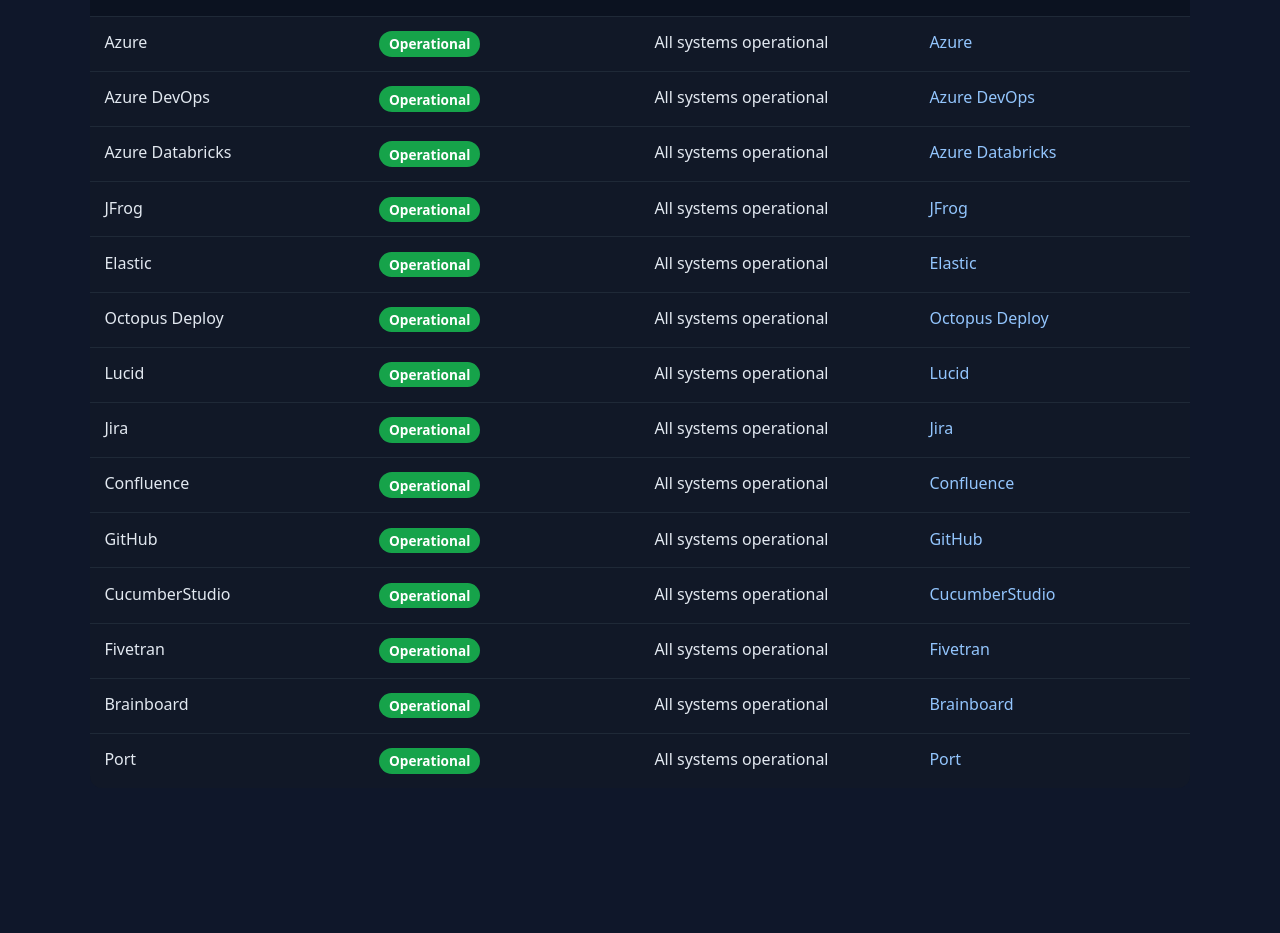
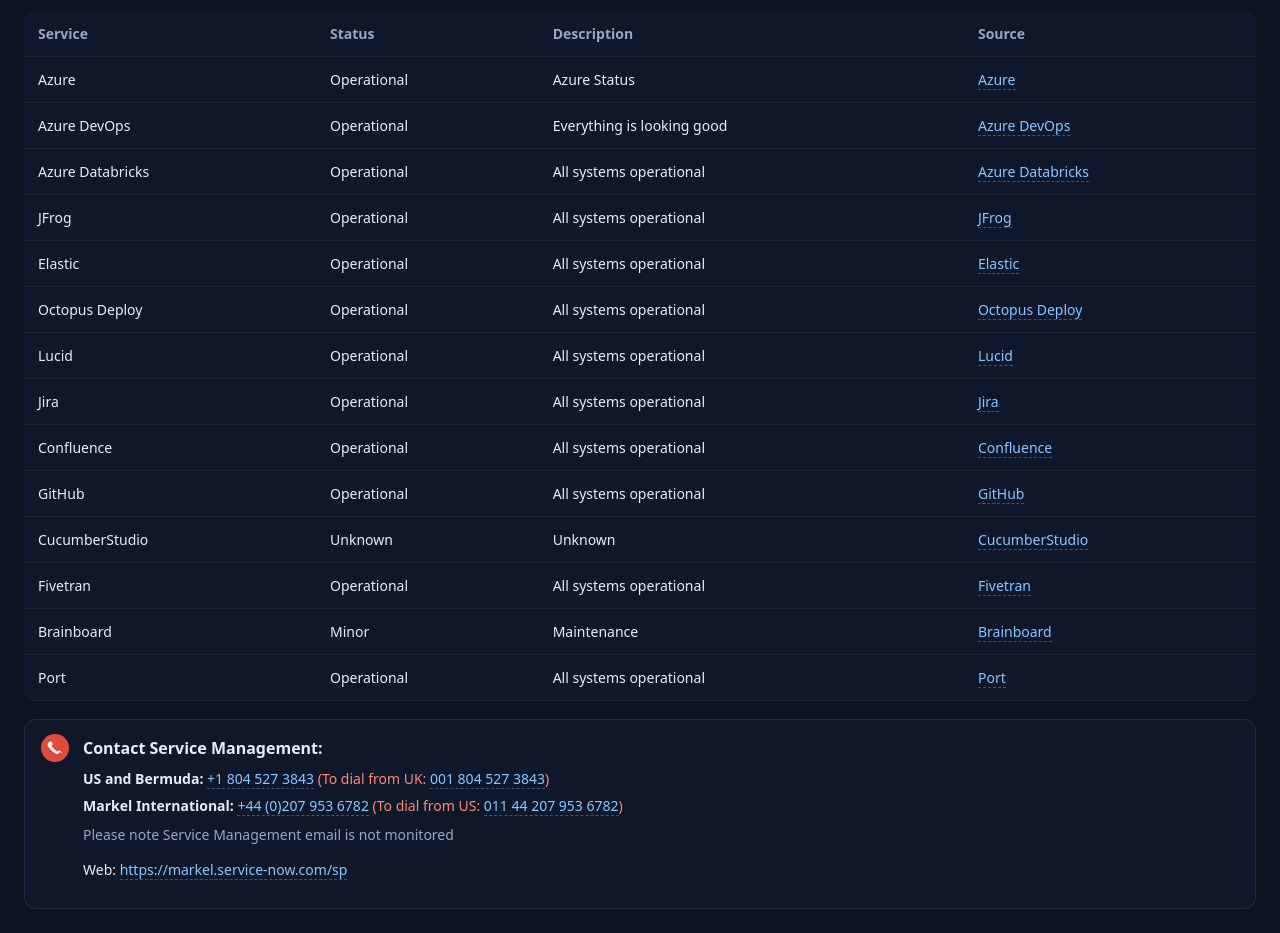
Before and after one commit to paweadi/status-dashboard_v5-addedcontent, a plain HTML site: page index.html in a window 1280 px wide. Shown: the part 144-1077 px from the top of the page. Before the commit the page ends 964 px from the top, so only its background shows below. Drawn offline with Linux system fonts and the light colour scheme.

Commit message:
Refactor index.html for improved layout and styling
Updated HTML structure and styles for the status dashboard, including changes to meta tags, table layout, and contact information.

```diff
--- a/index.html
+++ b/index.html
@@ -1,35 +1,52 @@
 
-<!DOCTYPE html>
+<!doctype html>
 <html lang="en">
 <head>
-<meta charset="utf-8" />
-<meta name="viewport" content="width=device-width, initial-scale=1" />
+  <meta charset="utf-8">
   <title>Status Dashboard – Markel Services</title>
+  <meta name="viewport" content="width=device-width,initial-scale=1">
   <style>
-  body { background:#0f172a; color:#e2e8f0; font-family: system-ui, sans-serif; margin:0; }
-  .container { max-width: 1100px; margin: 2rem auto; padding: 0 1rem; }
-  h1 { font-size: 1.6rem; margin: 0 0 .25rem 0; }
-  .meta { color:#94a3b8; margin-bottom: 1rem; }
-  table { width:100%; border-collapse: collapse; background:#111827; border-radius:12px; overflow:hidden; table-layout: fixed; }
-  th, td { padding: .9rem; border-bottom: 1px solid #1f2937; vertical-align: top; word-wrap: break-word; overflow-wrap: break-word; }
-  th { text-align:left; color:#93c5fd; background:#0b1220; position: sticky; top:0; }
-  tr:last-child td { border-bottom:none; }
-  .badge { display:inline-block; padding:.2rem .6rem; border-radius:999px; font-size:.85rem; font-weight:600; }
-  .Operational { background:#16a34a; color:#ffffff; } /* Green for operational */
-  .Minor { background:#b45309; color:#fff7ed; }
-  .Major, .Critical { background:#b91c1c; color:#fee2e2; }
-  .Unknown { background:#475569; color:#e2e8f0; }
-  a { color:#93c5fd; text-decoration:none; word-break: break-all; }
-  a:hover { text-decoration:underline; }
-  .error { color:#fca5a5; font-size:.9rem; }
+    /* Minimal styling so the contact section looks good on a dark theme.
+       If you already have a site CSS, you can remove this style block
+       and copy the .contact-* rules into your stylesheet. */
+
+    body { background:#0b1220; color:#e6eefc; font:14px/1.5 system-ui, Segoe UI, Roboto, Arial, sans-serif; margin:24px; }
+    h1, h2 { margin: 0 0 10px; }
+    .meta { color:#9aa6bd; margin: 6px 0 16px; }
+    table { width:100%; border-collapse: collapse; background:#0f172a; border-radius: 12px; overflow: hidden; }
+    th, td { padding:12px 14px; border-bottom:1px solid rgba(255,255,255,.06); text-align:left; }
+    thead th { color:#9aa6bd; }
+    a { color:#89c7ff; text-decoration: none; border-bottom: 1px dashed rgba(137,199,255,.35); }
+    a:hover { text-decoration: underline; }
+
+    /* Contact Service Management card */
+    .contact-card{
+      display:flex; gap:14px; align-items:flex-start;
+      background:#0f172a; color:#e6eefc;
+      border:1px solid rgba(255,255,255,.08);
+      border-radius:12px; padding:14px 16px; margin-top:18px;
+    }
+    .contact-icon{ flex:0 0 auto; line-height:0; }
+    .contact-body h2{ font-size:16px; margin:2px 0 8px; }
+    .contact-list{ list-style:none; padding:0; margin:0 0 8px; }
+    .contact-list li{ margin:6px 0; }
+    .contact-list strong{ color:#e6eefc; }
+    .contact-card .dial-note{ color:#ff8a75; }
+    .contact-card .muted{ color:#9aa6bd; margin-top:8px; }
+    .sn-link{ color:#89c7ff; }
+    @media (max-width: 560px){
+      .contact-card{ flex-direction: column; }
+    }
   </style>
 </head>
 <body>
-  <div class="container">
-    <h1>Markel Services</h1>
-    <div class="meta">Auto-refresh: <span id="refresh-interval">60s</span> • Last updated: <span id="last-updated">—</span></div>
 
-    <table aria-label="Service status">
+  <h1>Status Dashboard – Markel Services</h1>
+  <h2>Markel Services</h2>
+
+  <p class="meta">Auto-refresh: 60s • Last updated: —</p>
+
+  <table>
     <thead>
       <tr>
         <th>Service</th>
@@ -39,83 +56,134 @@
       </tr>
     </thead>
     <tbody>
-        <tr id="Azure"><td>Azure</td><td class="status"><span class="badge Operational">Operational</span></td><td class="description">Azure Status</td><td><a href="https://azure.status.microsoft/en-us/status" target="_blank">Azure</a></td></tr>
-        <tr id="Azure_DevOps"><td>Azure DevOps</td><td class="status"><span class="badge Operational">Operational</span></td><td class="description">Everything is looking good</td><td><a href="https://status.dev.azure.com/" target="_blank">Azure DevOps</a></td></tr>
-        <tr id="Azure_Databricks"><td>Azure Databricks</td><td class="status"><span class="badge Operational">Operational</span></td><td class="description">All systems operational</td><td><a href="https://status.azuredatabricks.net/" target="_blank">Azure Databricks</a></td></tr>
-        <tr id="JFrog"><td>JFrog</td><td class="status"><span class="badge Operational">Operational</span></td><td class="description">All systems operational</td><td><a href="https://status.jfrog.io/" target="_blank">JFrog</a></td></tr>
-        <tr id="Elastic"><td>Elastic</td><td class="status"><span class="badge Operational">Operational</span></td><td class="description">All systems operational</td><td><a href="https://status.elastic.co/" target="_blank">Elastic</a></td></tr>
-        <tr id="Octopus_Deploy"><td>Octopus Deploy</td><td class="status"><span class="badge Operational">Operational</span></td><td class="description">All systems operational</td><td><a href="https://status.octopus.com/" target="_blank">Octopus Deploy</a></td></tr>
-        <tr id="Lucid"><td>Lucid</td><td class="status"><span class="badge Operational">Operational</span></td><td class="description">All systems operational</td><td><a href="https://status.lucid.co/" target="_blank">Lucid</a></td></tr>
-        <tr id="Jira"><td>Jira</td><td class="status"><span class="badge Operational">Operational</span></td><td class="description">All systems operational</td><td><a href="https://jira-software.status.atlassian.com/" target="_blank">Jira</a></td></tr>
-        <tr id="Confluence"><td>Confluence</td><td class="status"><span class="badge Operational">Operational</span></td><td class="description">All systems operational</td><td><a href="https://confluence.status.atlassian.com/" target="_blank">Confluence</a></td></tr>
-        <tr id="GitHub"><td>GitHub</td><td class="status"><span class="badge Operational">Operational</span></td><td class="description">All systems operational</td><td><a href="https://www.githubstatus.com/" target="_blank">GitHub</a></td></tr>
-        <tr id="CucumberStudio"><td>CucumberStudio</td><td class="status"><span class="badge Unknown">Unknown</span></td><td class="description">Unknown</td><td><a href="https://status.cucumberstudio.com/" target="_blank">CucumberStudio</a></td></tr>
-        <tr id="Fivetran"><td>Fivetran</td><td class="status"><span class="badge Operational">Operational</span></td><td class="description">All systems operational</td><td><a href="https://status.fivetran.com/" target="_blank">Fivetran</a></td></tr>
-        <tr id="Brainboard"><td>Brainboard</td><td class="status"><span class="badge Minor">Minor</span></td><td class="description">Maintenance</td><td><a href="https://status.brainboard.co/" target="_blank">Brainboard</a></td></tr>
-        <tr id="Port"><td>Port</td><td class="status"><span class="badge Operational">Operational</span></td><td class="description">All systems operational</td><td><a href="https://status.port.io/" target="_blank">Port</a></td></tr>
+      <tr>
+        <td>Azure</td>
+        <td>Operational</td>
+        <td>Azure Status</td>
+        <td><a href="https://azure.status.microsoft/en-us/status" target="_blank" rel="noopener">Azure</a></td>
+      </tr>
+      <tr>
+        <td>Azure DevOps</td>
+        <td>Operational</td>
+        <td>Everything is looking good</td>
+        <td><a href="https://status.dev.azure.com/" target="_blank" rel="noopener">Azure DevOps</a></td>
+      </tr>
+      <tr>
+        <td>Azure Databricks</td>
+        <td>Operational</td>
+        <td>All systems operational</td>
+        <td><a href="https://status.azuredatabricks.net/" target="_blank" rel="noopener">Azure Databricks</a></td>
+      </tr>
+      <tr>
+        <td>JFrog</td>
+        <td>Operational</td>
+        <td>All systems operational</td>
+        <td><a href="https://status.jfrog.io/" target="_blank" rel="noopener">JFrog</a></td>
+      </tr>
+      <tr>
+        <td>Elastic</td>
+        <td>Operational</td>
+        <td>All systems operational</td>
+        <td><a href="https://status.elastic.co/" target="_blank" rel="noopener">Elastic</a></td>
+      </tr>
+      <tr>
+        <td>Octopus Deploy</td>
+        <td>Operational</td>
+        <td>All systems operational</td>
+        <td><a href="https://status.octopus.com/" target="_blank" rel="noopener">Octopus Deploy</a></td>
+      </tr>
+      <tr>
+        <td>Lucid</td>
+        <td>Operational</td>
+        <td>All systems operational</td>
+        <td><a href="https://status.lucid.co/" target="_blank" rel="noopener">Lucid</a></td>
+      </tr>
+      <tr>
+        <td>Jira</td>
+        <td>Operational</td>
+        <td>All systems operational</td>
+        <td><a href="https://jira-software.status.atlassian.com/" target="_blank" rel="noopener">Jira</a></td>
+      </tr>
+      <tr>
+        <td>Confluence</td>
+        <td>Operational</td>
+        <td>All systems operational</td>
+        <td><a href="https://confluence.status.atlassian.com/" target="_blank" rel="noopener">Confluence</a></td>
+      </tr>
+      <tr>
+        <td>GitHub</td>
+        <td>Operational</td>
+        <td>All systems operational</td>
+        <td><a href="https://www.githubstatus.com/" target="_blank" rel="noopener">GitHub</a></td>
+      </tr>
+      <tr>
+        <td>CucumberStudio</td>
+        <td>Unknown</td>
+        <td>Unknown</td>
+        <td><a href="https://status.cucumberstudio.com/" target="_blank" rel="noopener">CucumberStudio</a></td>
+      </tr>
+      <tr>
+        <td>Fivetran</td>
+        <td>Operational</td>
+        <td>All systems operational</td>
+        <td><a href="https://status.fivetran.com/" target="_blank" rel="noopener">Fivetran</a></td>
+      </tr>
+      <tr>
+        <td>Brainboard</td>
+        <td>Minor</td>
+        <td>Maintenance</td>
+        <td><a href="https://status.brainboard.co/" target="_blank" rel="noopener">Brainboard</a></td>
+      </tr>
+      <tr>
+        <td>Port</td>
+        <td>Operational</td>
+        <td>All systems operational</td>
+        <td><a href="https://status.port.io/" target="_blank" rel="noopener">Port</a></td>
+      </tr>
     </tbody>
   </table>
-    <p id="error" class="error" style="display:none;"></p>
+
+  <!-- Contact Service Management -->
+  <section id="contact-sm" class="contact-card" aria-labelledby="csm-title">
+    <div class="contact-icon" aria-hidden="true">
+      <!-- Phone glyph in a red circle -->
+      <svg viewBox="0 0 24 24" width="28" height="28" role="img" focusable="false">
+        <circle cx="12" cy="12" r="12" fill="#e24a3b"></circle>
+        <path d="M16.54 15.3l-1.28 1.28a2 2 0 0 1-2.23.43c-1.2-.5-2.8-1.7-4.19-3.09S6.25 11.1 5.76 9.9a2 2 0 0 1 .43-2.23L7.47 6.4a.8.8 0 0 1 1.15.07l1.2 1.48a1 1 0 0 1-.1 1.35l-.7.7c.47.87 1.26 1.86 2.24 2.84s1.97 1.77 2.84 2.24l.7-.7a1 1 0 0 1 1.35-.1l1.48 1.2a.8.8 0 0 1 .07 1.15z"
+              fill="#fff"></path>
+      </svg>
     </div>
 
-<script>
-const STATUS_JSON_URL = 'status.json?v=' + Date.now();
-const REFRESH_MS = 60000;
+    <div class="contact-body">
+      <h2 id="csm-title">Contact Service Management:</h2>
 
-function formatDate(dt) {
-  const pad = (n) => String(n).padStart(2, '0');
-  return `${dt.getFullYear()}-${pad(dt.getMonth()+1)}-${pad(dt.getDate())} ${pad(dt.getHours())}:${pad(dt.getMinutes())}:${pad(dt.getSeconds())}`;
-}
+      <ul class="contact-list">
+        <li>
+          <strong>US and Bermuda:</strong>
+          <a href="tel:+18045273843">+1 804 527 3843</a>
+          <span class="dial-note"> (To dial from UK:
+            <a class="alt-dial" href="tel:+18045273843">001 804 527 3843</a>)
+          </span>
+        </li>
 
-function setLastUpdated(now = new Date()) {
-  document.getElementById('last-updated').textContent = formatDate(now);
-}
+        <li>
+          <strong>Markel International:</strong>
+          <a href="tel:+442079536782">+44 (0)207 953 6782</a>
+          <span class="dial-note"> (To dial from US:
+            <a class="alt-dial" href="tel:+442079536782">011 44 207 953 6782</a>)
+          </span>
+        </li>
+      </ul>
 
-function setError(msg) {
-  const el = document.getElementById('error');
-  el.textContent = msg;
-  el.style.display = msg ? 'block' : 'none';
-}
+      <p class="muted">Please note Service Management email is not monitored</p>
+      <p>
+        Web:
+        <a class="sn-link" href="https://markel.service-now.com/sp" target="_blank" rel="noopener">
+          https://markel.service-now.com/sp
+        </a>
+      </p>
+    </div>
+  </section>
 
-function applyStatusToRow(row, statusText, descriptionText) {
-  const statusCell = row.querySelector('.status');
-  const descCell = row.querySelector('.description');
-  if (descCell) descCell.textContent = descriptionText || '';
-  if (statusCell) {
-    let badge = statusCell.querySelector('.badge');
-    if (!badge) {
-      badge = document.createElement('span');
-      badge.className = 'badge';
-      statusCell.innerHTML = '';
-      statusCell.appendChild(badge);
-    }
-    badge.className = 'badge ' + (statusText || 'Unknown');
-    badge.textContent = statusText || 'Unknown';
-  }
-}
-
-async function refreshStatus() {
-  setError('');
-  try {
-    const resp = await fetch(STATUS_JSON_URL, { cache: 'no-store' });
-    if (!resp.ok) throw new Error(`HTTP ${resp.status}`);
-    const data = await resp.json();
-    const items = Array.isArray(data.services) ? data.services : [];
-    items.forEach(svc => {
-      const id = (svc.name || '').replace(/\s+/g, '_').replace(/[\/]/g, '_');
-      const row = document.getElementById(id);
-      if (row) applyStatusToRow(row, svc.status, svc.description);
-    });
-    setLastUpdated(new Date());
-  } catch (err) {
-    console.error('Error fetching status:', err);
-    setError('Error fetching status.json. Retrying...');
-  }
-}
-
-setLastUpdated(new Date());
-refreshStatus();
-setInterval(refreshStatus, REFRESH_MS);
-</script>
 </body>
 </html>
```
Lines whose indentation alone changed are shown as unchanged.
